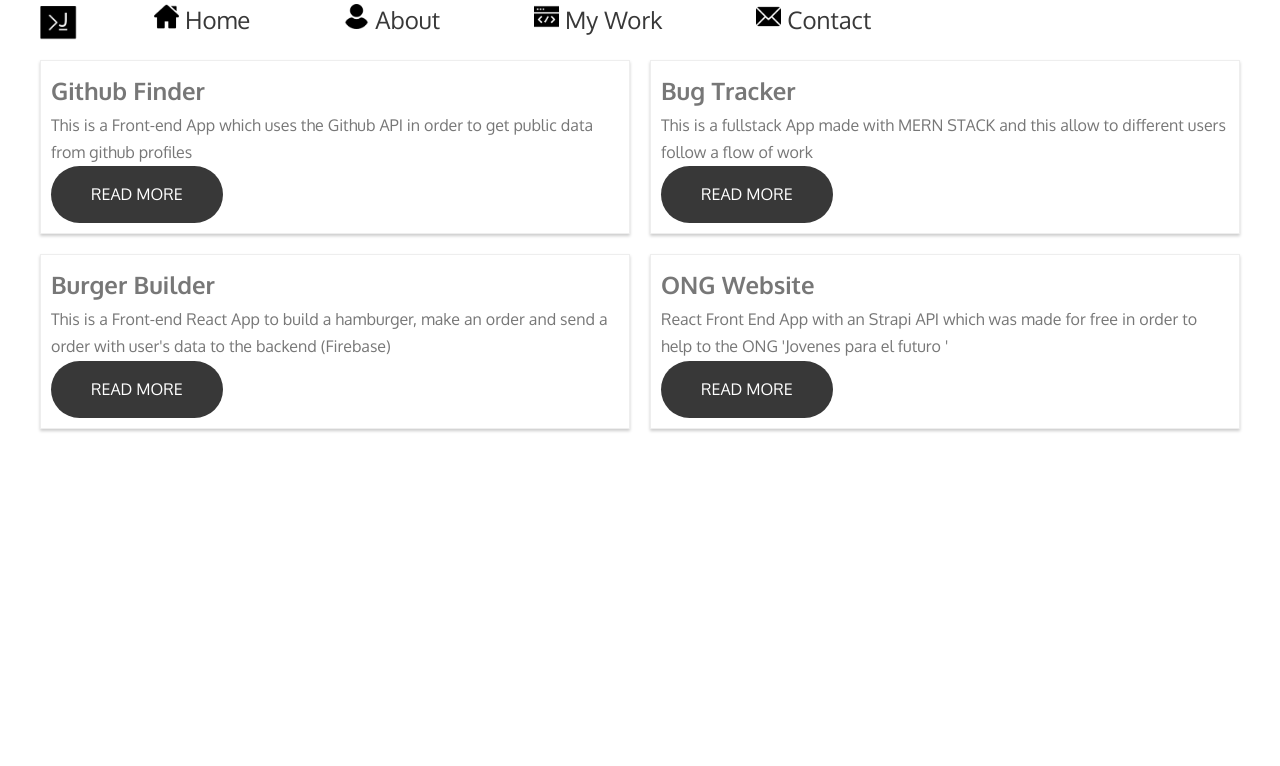
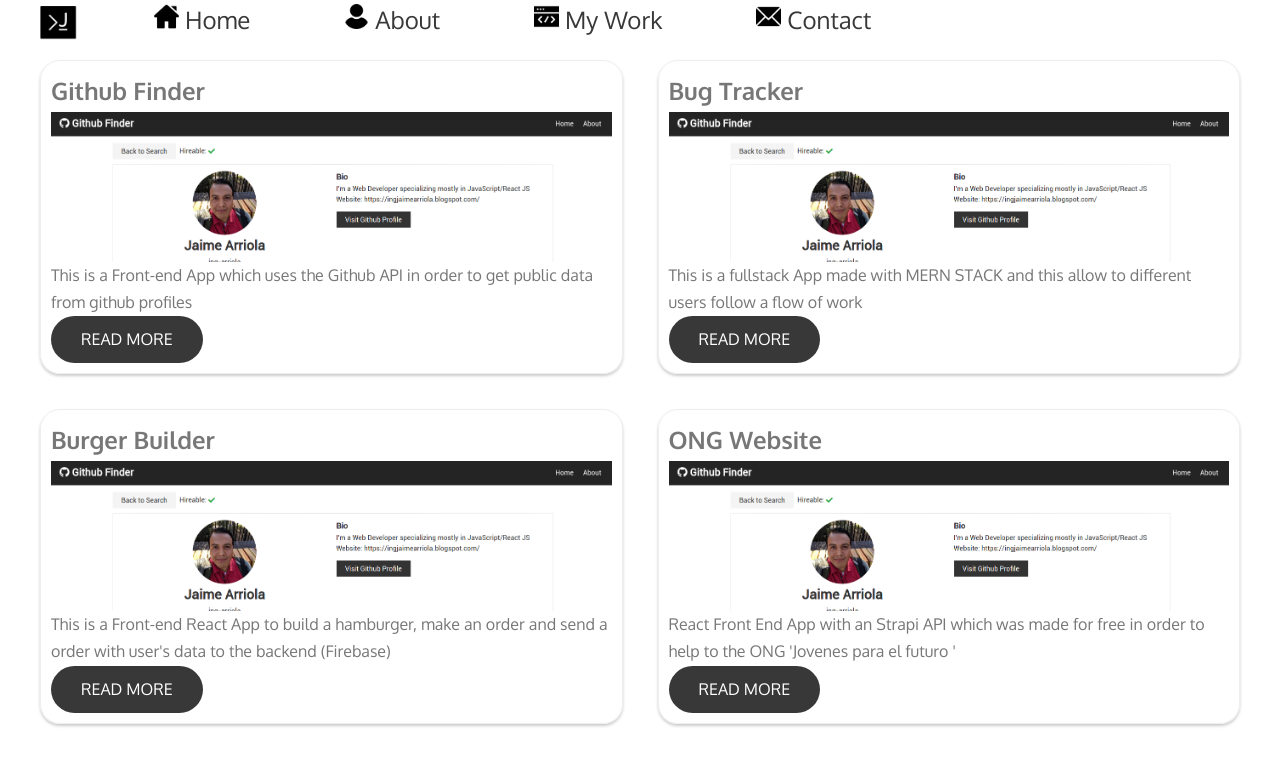
Before and after one commit to ing-arriola/personalBlog, a React (Create React App) app: page /work in a window 1280 px wide. Shown: the top 766 px of the page. Built offline with nearby package versions, Linux system fonts and the light colour scheme.

Commit message:
Improved html structure on singleProject component and added new styles

```diff
--- a/src/App.css
+++ b/src/App.css
@@ -151,8 +151,19 @@ body {
 }
 
 .btn--dark {
+  text-transform: uppercase;
+  text-decoration: none;
+  padding: 1rem 3rem;
+  display: inline-block;
+  border-radius: 10rem;
   background: rgb(56, 56, 56);
   color: #fff;
+}
+
+.btn--dark:hover {
+  border: rgb(56, 56, 56) 0.1rem solid;
+  background: #fff;
+  color: rgb(56, 56, 56);
 }
 
 .btn::after {
@@ -302,20 +313,45 @@ body {
 /* SINGLE-PROJECT COMPONENT*/
 
 .project-card {
-  flex: 40%;
+  flex: 30%;
   border: 1px solid #eee;
-  box-shadow: 0 2px 3px #ccc;
-  padding: 10px;
-  margin: 10px;
+  border-radius: 2rem;
+  box-shadow: 0 0.2rem 0.3rem #ccc;
+  padding: 1rem;
+  margin: 1rem;
+}
+
+.project-card__image-container {
+  display: block;
+  overflow: hidden;
+  box-sizing: border-box;
+  height: 15rem;
+}
+
+.project-card__image {
+  width: 100%;
+}
+
+.project-card:hover {
+  transform: scale(1.02);
+  transition: all 0.3s linear;
+  box-shadow: 0 1rem 2rem rgba(0, 0, 0, 0.3);
 }
 
 /*PROJECTS COMPONENT*/
-
+/*
 .projects-container {
   display: flex;
   flex-wrap: wrap;
   justify-content: center;
   align-items: center;
+}
+*/
+
+.projects-container {
+  display: grid;
+  grid-template-columns: repeat(auto-fill, minmax(40rem, 1fr));
+  gap: 1.5rem;
 }
 
 /*Media Queries*/
@@ -326,6 +362,9 @@ body {
   }
   #about-container__info-section {
     flex-direction: column;
+  }
+  .project-card {
+    flex: 50%;
   }
 }
 
--- a/src/components/Projects/Projects.js
+++ b/src/components/Projects/Projects.js
@@ -1,5 +1,6 @@
-import React, { Fragment } from "react";
+import React from "react";
 import Project from "./SingleProject";
+
 const Projects = () => {
   const projectsData = [
     {
--- a/src/components/Projects/SingleProject.js
+++ b/src/components/Projects/SingleProject.js
@@ -1,14 +1,23 @@
 import React from "react";
-
+import * as projectsPictures from "../../images/projects/projectsPictures";
 const SingleProject = (props) => {
   return (
-    <div className="project-card">
-      <h2>{props.projectName}</h2>
-      <p>{props.projectDescription}</p>
-      <a href="#" alt="none" className="btn btn--dark">
-        READ MORE
-      </a>
-    </div>
+    <article className="project-card">
+      <div>
+        <h2>{props.projectName}</h2>
+      </div>
+      <div className="project-card__image-container">
+        <img src={projectsPictures.gitFinder} className="project-card__image" />
+      </div>
+      <div>
+        <p>{props.projectDescription}</p>
+      </div>
+      <div>
+        <a href="#" alt="none" className="btn--dark">
+          READ MORE
+        </a>
+      </div>
+    </article>
   );
 };
 
--- /dev/null
+++ b/src/images/projects/projectsPictures.js
@@ -0,0 +1,2 @@
+export const gitFinder = require("./githubFinder.png");
+export const burger = require("./burgerBuilder.png");
```
Also changed, not shown: src/images/projects/burgerBuilder.png (added), src/images/projects/githubFinder.png (added).
